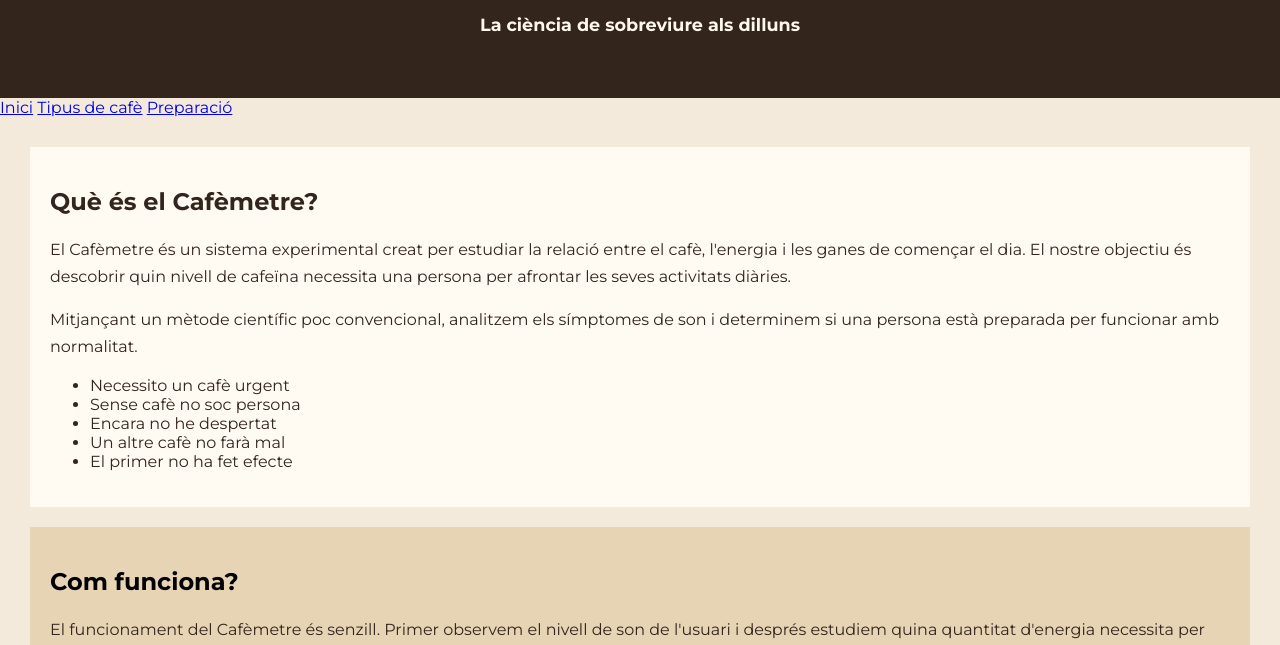
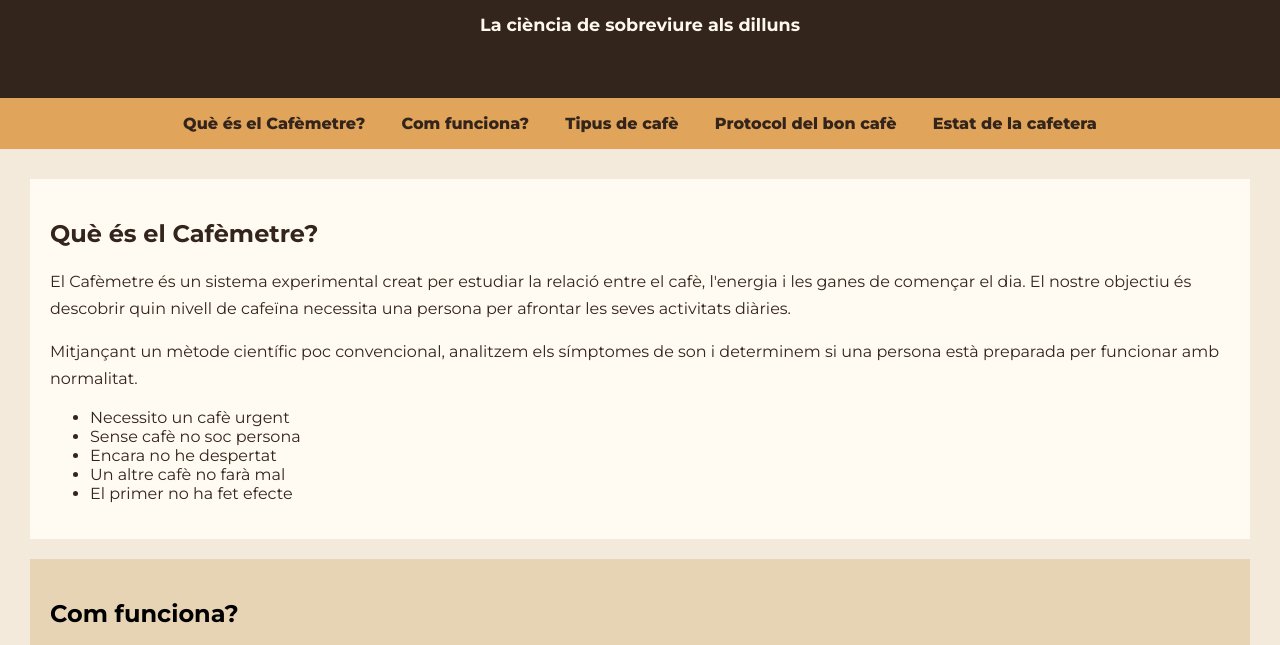
Before and after one commit to arnaucortescarmona-svg/Cort-sArnau_Excusometro, a plain HTML site: page index.html in a window 1280 px wide. Shown: the part 152-797 px from the top of the page. Drawn offline with Linux system fonts and the light colour scheme.

Commit message:
Actu 19/10 Def

```diff
--- a/estil.css
+++ b/estil.css
@@ -6,6 +6,19 @@ body {
     background-color: #f3eadb;
     font-family: "Montserrat", sans-serif;
     color: #33241c;
+}
+
+nav{
+    background-color: #e0a45a;
+    text-align: center;
+    padding: 16px;
+}
+
+nav a{
+    text-decoration: none;
+    color: #33241c;
+    margin: 16px;
+    font-weight: 800;
 }
 
 h1 {
--- a/index.html
+++ b/index.html
@@ -22,13 +22,15 @@
     </header>
 
     <nav>
-        <a href="#">Inici</a>
-        <a href="#">Tipus de cafè</a>
-        <a href="#">Preparació</a>
+        <a href="#que-es-el-cafemetre">Què és el Cafèmetre?</a>
+        <a href="#com-funciona">Com funciona?</a>
+        <a href="#tipus-de-cafe">Tipus de cafè</a>
+        <a href="#Protocol-cafe">Protocol del bon cafè</a>
+        <a href="#Estat-cafetera">Estat de la cafetera</a>
     </nav>
 
     <main>
-        <section>
+        <section id="que-es-el-cafemetre">
             <h2>Què és el Cafèmetre?</h2>
             <p>El Cafèmetre és un sistema experimental creat per estudiar la relació entre el cafè, l'energia i les ganes de començar el dia. El nostre objectiu és descobrir quin nivell de cafeïna necessita una persona per afrontar les seves activitats diàries.</p>
             <p>Mitjançant un mètode científic poc convencional, analitzem els símptomes de son i determinem si una persona està preparada per funcionar amb normalitat.</p>
@@ -41,7 +43,7 @@
             </ul>
         </section>
 
-        <section class="como">
+        <section class="como" id="com-funciona">
             <h2 id="comoFunciona">Com funciona?</h2>
             <p>El funcionament del Cafèmetre és senzill. Primer observem el nivell de son de l'usuari i després estudiem quina quantitat d'energia necessita per començar el dia.</p>
             <p>Finalment, el nostre sistema emet un veredicte orientatiu que indica si és hora de preparar una tassa de cafè.</p>
@@ -54,7 +56,7 @@
             </ol>
         </section>
 
-        <section>
+        <section id="tipus-de-cafe">
             <h2>Tipus de cafè</h2>
             <p>No tots els cafès són iguals. Cada varietat ofereix una experiència diferent i pot adaptar-se a diversos moments del dia.</p>
             <ul>
@@ -67,7 +69,7 @@
             <p>La selecció depèn dels gustos personals i de l'energia que necessitem en cada moment.</p>
         </section>
 
-        <section class="como">
+        <section class="como" id="protocol-cafe">
             <h2>Protocol del bon cafè</h2>
             <p>Per obtenir un bon resultat, és important seguir unes pautes bàsiques de preparació. Un cafè ben preparat pot convertir una pausa qualsevol en un moment especial.</p>
             <ol>
@@ -79,7 +81,7 @@
             </ol>
         </section>
 
-        <section>
+        <section id="estat-cafetera">
             <h2>Estat de la cafetera</h2>
             <p>El sistema es troba operatiu i preparat per iniciar una nova jornada d'investigació cafetera. Els nivells de motivació són variables i depenen directament de l'hora del dia.</p>
             <p>En cas de cansament extrem, es recomana fer una pausa, descansar adequadament i valorar si realment necessitem un altre cafè.</p>
```
